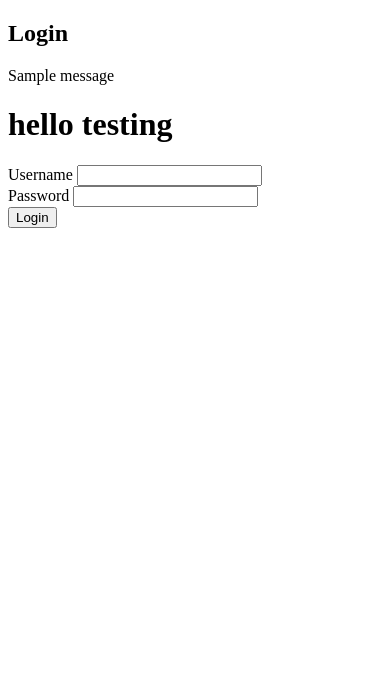
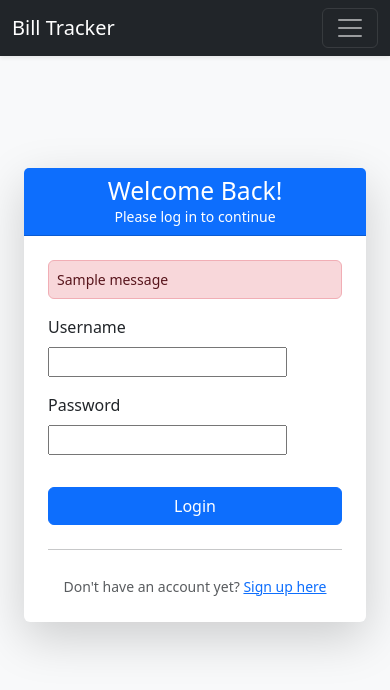
Before and after one commit to Blesson-Tomy/VoX, a Django app: template backend/ada/ada/templates/registration/login.html in a window 390 px wide. Shown: the top 690 px of the page. Run offline with Django 3.2, Linux system fonts and the light colour scheme; the template is opened without the code that fills it, so the values that code supplies are empty, except form fields; tables that the repository leaves empty hold one stand-in row (values such as "Sample post"); one stand-in notice (Sample message) is shown; form fields are guessed from the names that the template uses.

Commit message:
feat: logout and register

```diff
--- /dev/null
+++ b/backend/ada/ada/templates/ada/base.html
@@ -0,0 +1,55 @@
+<!DOCTYPE html>
+<html lang="en">
+<head>
+    <meta charset="UTF-8">
+    <meta name="viewport" content="wiadth=device-width, initial-scale=1.0">
+    <title>{% block title %}Bill Tracker{% endblock %}</title>
+    <link href="https://cdn.jsdelivr.net/npm/bootstrap@5.3.0/dist/css/bootstrap.min.css" rel="stylesheet">
+    <style>
+        body { padding-top: 70px; } /* Add padding to body to prevent nav overlap */
+    </style>
+    {% block extra_styles %}{% endblock %}
+</head>
+<body class="bg-light">
+
+<!-- Navbar goes here, so it's on every page -->
+<nav class="navbar navbar-expand-lg navbar-dark bg-dark fixed-top shadow-sm">
+  <div class="container">
+    <a class="navbar-brand" href="{% url 'home' %}">Bill Tracker</a>
+    <button class="navbar-toggler" type="button" data-bs-toggle="collapse" data-bs-target="#navbarNav" aria-controls="navbarNav" aria-expanded="false" aria-label="Toggle navigation">
+      <span class="navbar-toggler-icon"></span>
+    </button>
+    <div class="collapse navbar-collapse" id="navbarNav">
+      <ul class="navbar-nav ms-auto">
+        {% if user.is_authenticated %}
+          <li class="nav-item">
+            <span class="navbar-text me-3">Hello, {{ user.username }}!</span>
+          </li>
+          <li class="nav-item">
+            <form action="{% url 'logout' %}" method="post">
+              {% csrf_token %}
+              <button type="submit" class="btn btn-outline-light btn-sm">Logout</button>
+            </form>
+          </li>
+        {% else %}
+          <li class="nav-item">
+            <a class="nav-link" href="{% url 'login' %}">Login</a>
+          </li>
+          <li class="nav-item">
+            <a class="nav-link" href="{% url 'register' %}">Register</a>
+          </li>
+        {% endif %}
+      </ul>
+    </div>
+  </div>
+</nav>
+
+<!-- This is where the content of each individual page will go -->
+<div class="container py-5">
+    {% block content %}
+    {% endblock %}
+</div>
+
+<script src="https://cdn.jsdelivr.net/npm/bootstrap@5.3.0/dist/js/bootstrap.bundle.min.js"></script>
+</body>
+</html>
--- a/backend/ada/ada/templates/registration/login.html
+++ b/backend/ada/ada/templates/registration/login.html
@@ -1,51 +1,70 @@
-<!DOCTYPE html>
-<html lang="en">
-<head>
-    <meta charset="UTF-8">
-    <meta name="viewport" content="width=device-width, initial-scale=1.0">
-    <title>Document</title>
-</head>
-<body>
+{% extends "ada/base.html" %}
 
+{% block title %}Login{% endblock %}
 
-<div class="container mt-5">
-    <div class="row justify-content-center">
-        <div class="col-md-6">
-            <div class="card shadow">
-                <div class="card-body">
-                    <h2 class="text-center mb-4">Login</h2>
+{% block extra_styles %}
+<style>
+    .login-container {
+        max-width: 450px;
+        margin-top: 50px;
+    }
+    .card-header-icon {
+        font-size: 3rem;
+        color: #0d6efd;
+    }
+</style>
+{% endblock %}
+
+{% block content %}
+<div class="container login-container">
+    <div class="card shadow-lg border-0">
+        <div class="card-header bg-primary text-white text-center">
+            <h2 class="mb-0">Welcome Back!</h2>
+            <p class="mb-0 small">Please log in to continue</p>
+        </div>
+        <div class="card-body p-4 p-md-5">
 
             {% if messages %}
                 {% for message in messages %}
-                            <div class="alert alert-{{ message.tags }}">
+                    <div class="alert alert-danger small p-2">
                         {{ message }}
                     </div>
                 {% endfor %}
             {% endif %}
-                    <h1>hello testing</h1>
+
+            {% if form.errors %}
+                <div class="alert alert-danger small p-2">
+                    Your username or password was incorrect. Please try again.
+                </div>
+            {% endif %}
+
             <form method="post">
                 {% csrf_token %}
                 <div class="mb-3">
-                            <label for="id_username" class="form-label">Username</label>
+                    <label for="{{ form.username.id_for_label }}" class="form-label">Username</label>
                     {{ form.username }}
                 </div>
                 <div class="mb-3">
-                            <label for="id_password" class="form-label">Password</label>
+                    <label for="{{ form.password.id_for_label }}" class="form-label">Password</label>
                     {{ form.password }}
                 </div>
-                        {% if form.errors %}
-                            <div class="alert alert-danger">
-                                <small>Your username or password is incorrect. Please try again.</small>
-                            </div>
-                        {% endif %}
                 <button type="submit" class="btn btn-primary w-100 mt-3">Login</button>
             </form>
 
+            <hr class="my-4">
 
+            <div class="text-center">
+                <small class="text-muted">Don't have an account yet? <a href="{% url 'register' %}">Sign up here</a></small>
             </div>
         </div>
     </div>
 </div>
-</div>
-</body>
-</html>
+
+<script>
+    // Simple script to add Bootstrap classes to Django form fields
+    document.addEventListener('DOMContentLoaded', function() {
+        document.querySelector('#id_username').classList.add('form-control');
+        document.querySelector('#id_password').classList.add('form-control');
+    });
+</script>
+{% endblock %}
```
Also changed, not shown: backend/ada/ada/templates/ada/bill_detail.html (+11 -18 lines), backend/ada/ada/templates/ada/home.html (+9 -8 lines), backend/ada/ada/templates/base.html (deleted, +0 -26 lines), backend/ada/ada/templates/registration/register.html (+55 -16 lines). Lines whose indentation alone changed are shown as unchanged.
